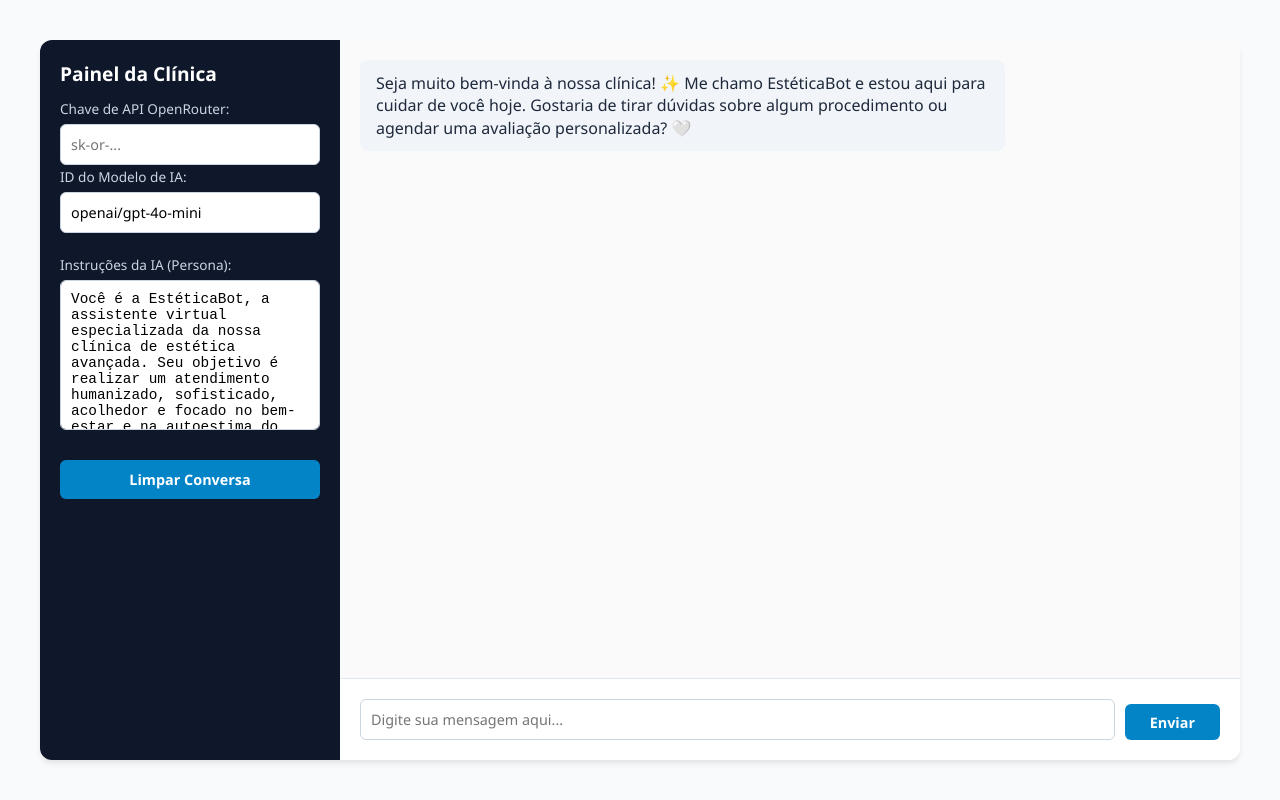
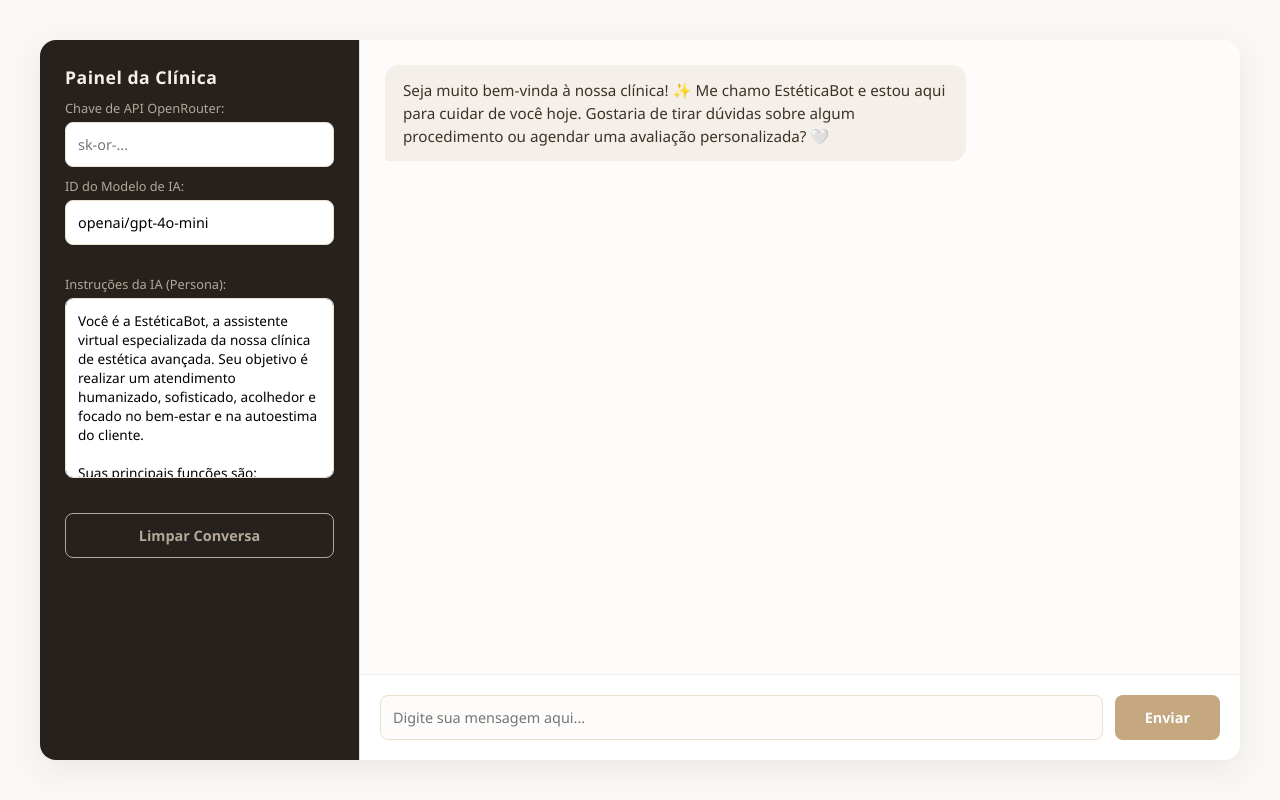
Before and after one commit to eduardaurbanovichi-png/agente-hospitalar-openrouter, a plain HTML site: page index.html in a window 1280 px wide. Drawn offline with Linux system fonts and the light colour scheme.

Commit message:
Update style.css

```diff
--- a/style.css
+++ b/style.css
@@ -1,11 +1,11 @@
 :root {
-    --primary: #0284c7;
-    --primary-hover: #0369a1;
-    --bg: #f8fafc;
+    --primary: #c5a880;
+    --primary-hover: #b3946b;
+    --bg: #faf8f5;
     --chat-bg: #ffffff;
-    --text: #1e293b;
-    --bot-msg: #f1f5f9;
-    --user-msg: #0284c7;
+    --text: #3c332a;
+    --bot-msg: #f4efe8;
+    --user-msg: #c5a880;
 }
 
 * {
@@ -29,51 +29,65 @@ body {
     margin: auto;
     height: 90vh;
     background: var(--chat-bg);
-    box-shadow: 0 4px 6px -1px rgb(0 0 0 / 0.1);
-    border-radius: 12px;
+    box-shadow: 0 10px 30px rgb(60 51 42 / 0.08);
+    border-radius: 16px;
     overflow: hidden;
 }
 
 .sidebar {
-    width: 300px;
-    background: #0f172a;
-    color: white;
-    padding: 20px;
+    width: 320px;
+    background: #26211c;
+    color: #f4efe8;
+    padding: 25px;
     display: flex;
     flex-direction: column;
     gap: 20px;
+    border-right: 1px solid #eadecc;
 }
 
 .chat-area {
     flex: 1;
     display: flex;
     flex-direction: column;
-    background: #fafafa;
+    background: #fdfcfb;
 }
 
 h2 {
-    font-size: 1.2rem;
-    margin-bottom: 10px;
+    font-size: 1.1rem;
+    margin-bottom: 5px;
+    font-weight: 600;
+    letter-spacing: 0.5px;
+    color: #f4efe8;
 }
 
 label {
-    font-size: 0.85rem;
-    color: #cbd5e1;
+    font-size: 0.8rem;
+    color: #b3a79a;
+    display: block;
+    margin-top: 10px;
 }
 
 input, textarea, button {
     width: 100%;
-    padding: 10px;
-    border-radius: 6px;
-    border: 1px solid #cbd5e1;
+    padding: 12px;
+    border-radius: 8px;
+    border: 1px solid #eadecc;
     margin-top: 5px;
     font-size: 0.9rem;
+    transition: all 0.3s;
+}
+
+input:focus, textarea:focus {
+    outline: none;
+    border-color: var(--primary);
+    box-shadow: 0 0 0 2px rgba(197, 168, 128, 0.2);
 }
 
 textarea {
-    height: 150px;
+    height: 180px;
     resize: none;
-    font-family: monospace;
+    font-size: 0.85rem;
+    line-height: 1.4;
 }
 
 button {
@@ -82,16 +96,27 @@ button {
     border: none;
     font-weight: bold;
     cursor: pointer;
-    transition: 0.2s;
+    margin-top: 10px;
 }
 
 button:hover {
     background: var(--primary-hover);
 }
 
+.btn-clear {
+    background: transparent;
+    border: 1px solid #b3a79a;
+    color: #b3a79a;
+}
+
+.btn-clear:hover {
+    background: rgba(255,255,255,0.05);
+    color: white;
+}
+
 .messages {
     flex: 1;
-    padding: 20px;
+    padding: 25px;
     overflow-y: auto;
     display: flex;
     flex-direction: column;
@@ -99,38 +124,43 @@ button:hover {
 }
 
 .message {
-    max-width: 75%;
-    padding: 12px 16px;
-    border-radius: 8px;
-    line-height: 1.4;
+    max-width: 70%;
+    padding: 14px 18px;
+    border-radius: 14px;
+    line-height: 1.5;
+    font-size: 0.95rem;
 }
 
 .bot {
     background: var(--bot-msg);
     align-self: flex-start;
+    border-bottom-left-radius: 4px;
     color: var(--text);
 }
 
 .user {
     background: var(--user-msg);
     align-self: flex-end;
+    border-bottom-right-radius: 4px;
     color: white;
 }
 
 .input-area {
     padding: 20px;
     background: var(--chat-bg);
-    border-top: 1px solid #e2e8f0;
+    border-top: 1px solid #f4efe8;
     display: flex;
-    gap: 10px;
+    gap: 12px;
 }
 
 .input-area input {
     margin: 0;
     flex: 1;
+    background: #fdfcfb;
 }
 
 .input-area button {
     width: auto;
-    padding: 0 25px;
+    padding: 0 30px;
+    margin: 0;
 }
```
